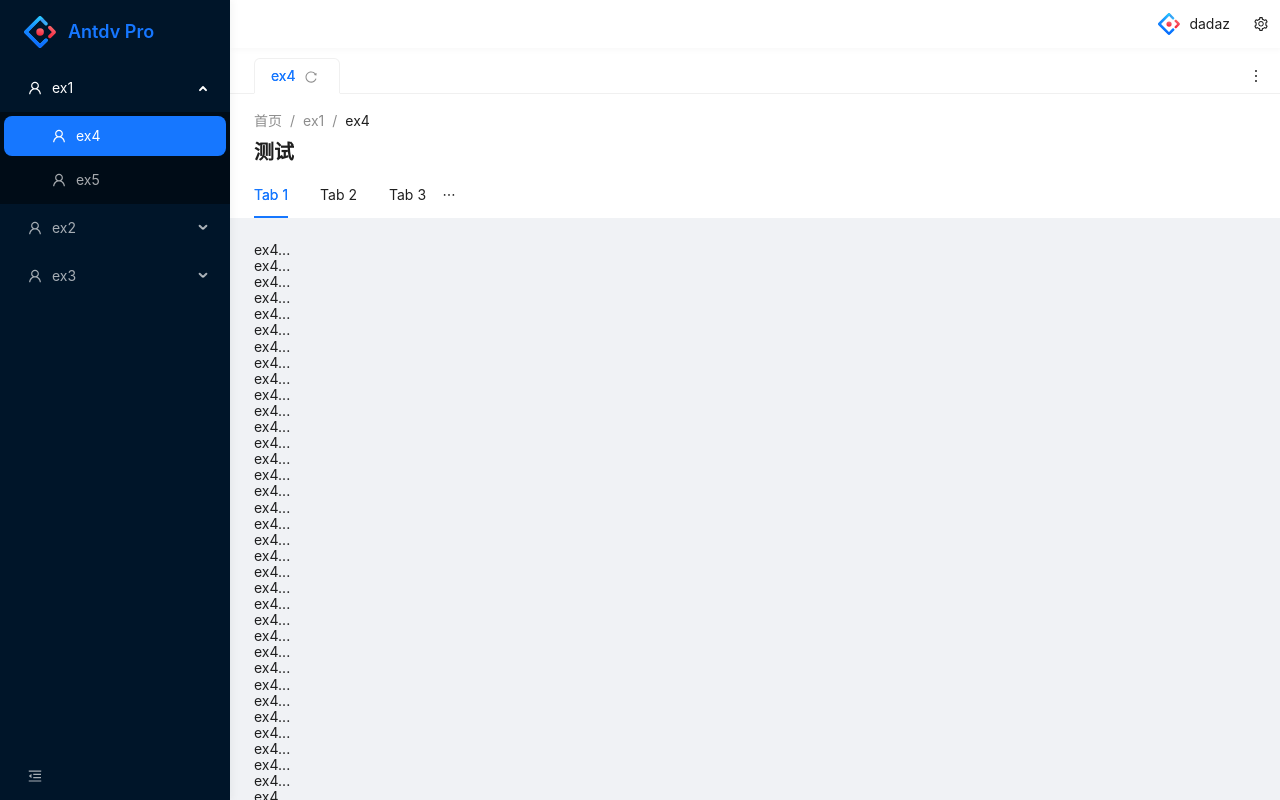
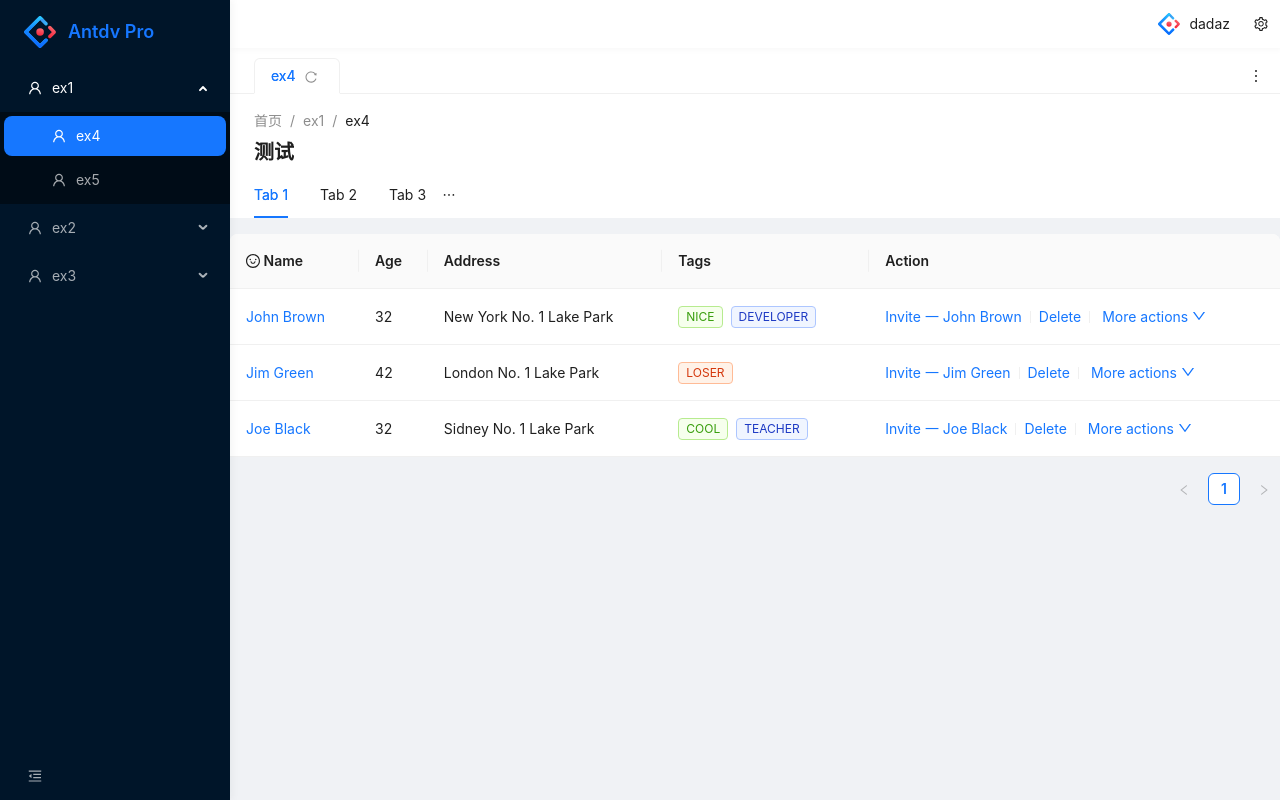
Before and after one commit to keshengtiquan/my-template, a Vue app: page /#/ex1/ex4 in a window 1280 px wide. Built offline with nearby package versions, Linux system fonts and the light colour scheme; a web font is replaced by a local one.

Commit message:
修改样式

```diff
--- a/components.d.ts
+++ b/components.d.ts
@@ -31,8 +31,10 @@ declare module 'vue' {
     ASpace: typeof import('ant-design-vue/es')['Space']
     ASubMenu: typeof import('ant-design-vue/es')['SubMenu']
     ASwitch: typeof import('ant-design-vue/es')['Switch']
+    ATable: typeof import('ant-design-vue/es')['Table']
     ATabPane: typeof import('ant-design-vue/es')['TabPane']
     ATabs: typeof import('ant-design-vue/es')['Tabs']
+    ATag: typeof import('ant-design-vue/es')['Tag']
     ATooltip: typeof import('ant-design-vue/es')['Tooltip']
     PageContainer: typeof import('./src/components/page-container/index.vue')['default']
     RouterLink: typeof import('vue-router')['RouterLink']
--- a/src/components/page-container/index.vue
+++ b/src/components/page-container/index.vue
@@ -11,7 +11,7 @@ const props = defineProps<{
 }>()
 const contentCls = computed(() => {
   const cls: string[] = [
-    'flex flex-col flex-1 m-24px',
+    'flex flex-col flex-1 ',
   ]
   if (layoutSetting.value.contentWidth === 'Fluid')
     cls.push('w-full')
--- a/src/pages/ex1/ex4/index.vue
+++ b/src/pages/ex1/ex4/index.vue
@@ -1,7 +1,59 @@
 <script setup lang="ts">
 import PageContainer from '@/components/page-container/index.vue'
 import {ref} from "vue";
+import { SmileOutlined, DownOutlined } from '@ant-design/icons-vue';
+
 const activeKey = ref('1');
+const columns = [
+  {
+    name: 'Name',
+    dataIndex: 'name',
+    key: 'name',
+  },
+  {
+    title: 'Age',
+    dataIndex: 'age',
+    key: 'age',
+  },
+  {
+    title: 'Address',
+    dataIndex: 'address',
+    key: 'address',
+  },
+  {
+    title: 'Tags',
+    key: 'tags',
+    dataIndex: 'tags',
+  },
+  {
+    title: 'Action',
+    key: 'action',
+  },
+];
+
+const data = [
+  {
+    key: '1',
+    name: 'John Brown',
+    age: 32,
+    address: 'New York No. 1 Lake Park',
+    tags: ['nice', 'developer'],
+  },
+  {
+    key: '2',
+    name: 'Jim Green',
+    age: 42,
+    address: 'London No. 1 Lake Park',
+    tags: ['loser'],
+  },
+  {
+    key: '3',
+    name: 'Joe Black',
+    age: 32,
+    address: 'Sidney No. 1 Lake Park',
+    tags: ['cool', 'teacher'],
+  },
+];
 </script>
 <template>
   <PageContainer title="测试">
@@ -12,17 +64,47 @@ const activeKey = ref('1');
         <a-tab-pane key="3" tab="Tab 3"></a-tab-pane>
       </a-tabs>
     </template>
-    <div>
-      ex4...<br/>ex4...<br/>ex4...<br/>ex4...<br/>ex4...<br/>ex4...<br/>
-      ex4...<br/>ex4...<br/>ex4...<br/>ex4...<br/>ex4...<br/>ex4...<br/>
-      ex4...<br/>ex4...<br/>ex4...<br/>ex4...<br/>ex4...<br/>ex4...<br/>
-      ex4...<br/>ex4...<br/>ex4...<br/>ex4...<br/>ex4...<br/>ex4...<br/>
-      ex4...<br/>ex4...<br/>ex4...<br/>ex4...<br/>ex4...<br/>ex4...<br/>
-      ex4...<br/>ex4...<br/>ex4...<br/>ex4...<br/>ex4...<br/>ex4...<br/>
-      ex4...<br/>ex4...<br/>ex4...<br/>ex4...<br/>ex4...<br/>ex4...<br/>
-      ex4...<br/>ex4...<br/>ex4...<br/>ex4...<br/>ex4...<br/>ex4...<br/>
-      ex4...<br/>ex4...<br/>ex4...<br/>ex4...<br/>ex4...<br/>ex4...<br/>
-    </div>
+    <a-table :columns="columns" :data-source="data">
+      <template #headerCell="{ column }">
+        <template v-if="column.key === 'name'">
+        <span>
+          <smile-outlined />
+          Name
+        </span>
+        </template>
+      </template>
+
+      <template #bodyCell="{ column, record }">
+        <template v-if="column.key === 'name'">
+          <a>
+            {{ record.name }}
+          </a>
+        </template>
+        <template v-else-if="column.key === 'tags'">
+        <span>
+          <a-tag
+              v-for="tag in record.tags"
+              :key="tag"
+              :color="tag === 'loser' ? 'volcano' : tag.length > 5 ? 'geekblue' : 'green'"
+          >
+            {{ tag.toUpperCase() }}
+          </a-tag>
+        </span>
+        </template>
+        <template v-else-if="column.key === 'action'">
+        <span>
+          <a>Invite 一 {{ record.name }}</a>
+          <a-divider type="vertical" />
+          <a>Delete</a>
+          <a-divider type="vertical" />
+          <a class="ant-dropdown-link">
+            More actions
+            <down-outlined />
+          </a>
+        </span>
+        </template>
+      </template>
+    </a-table>
   </PageContainer>
 
 </template>
```
